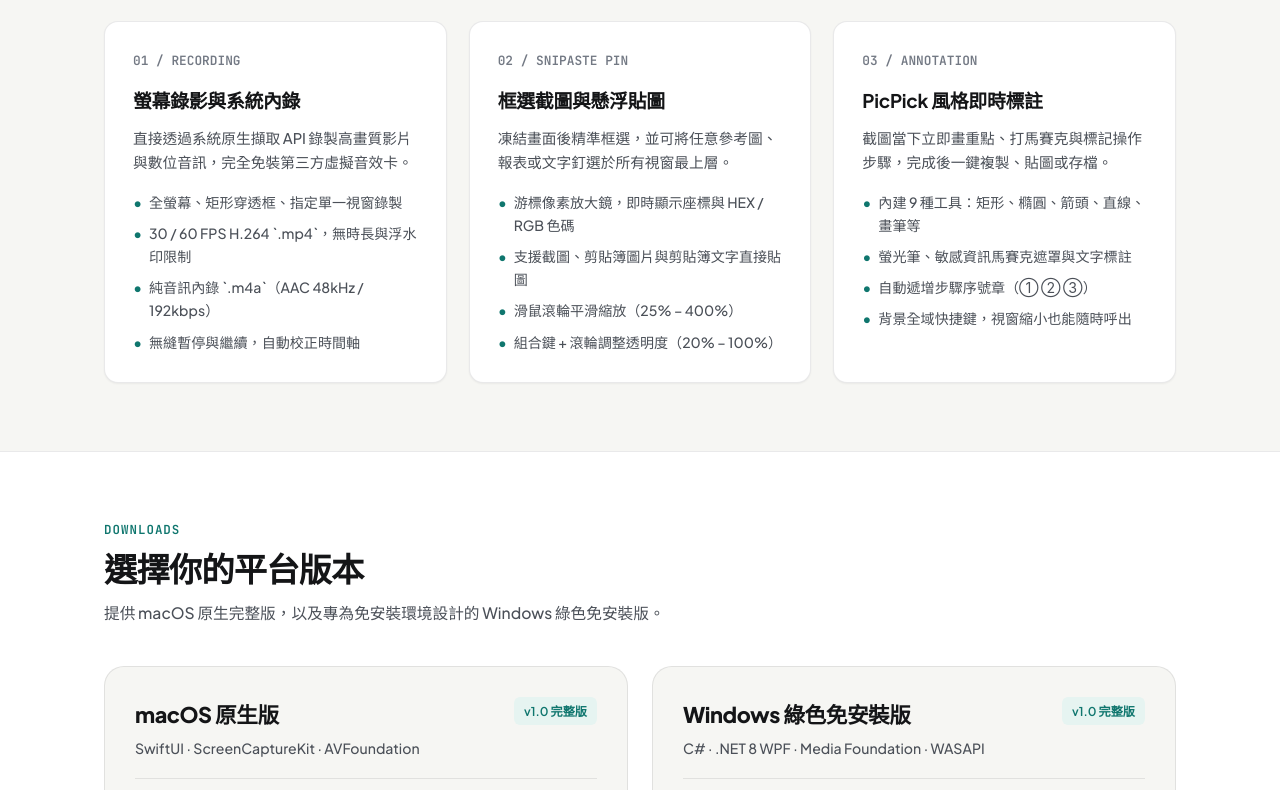
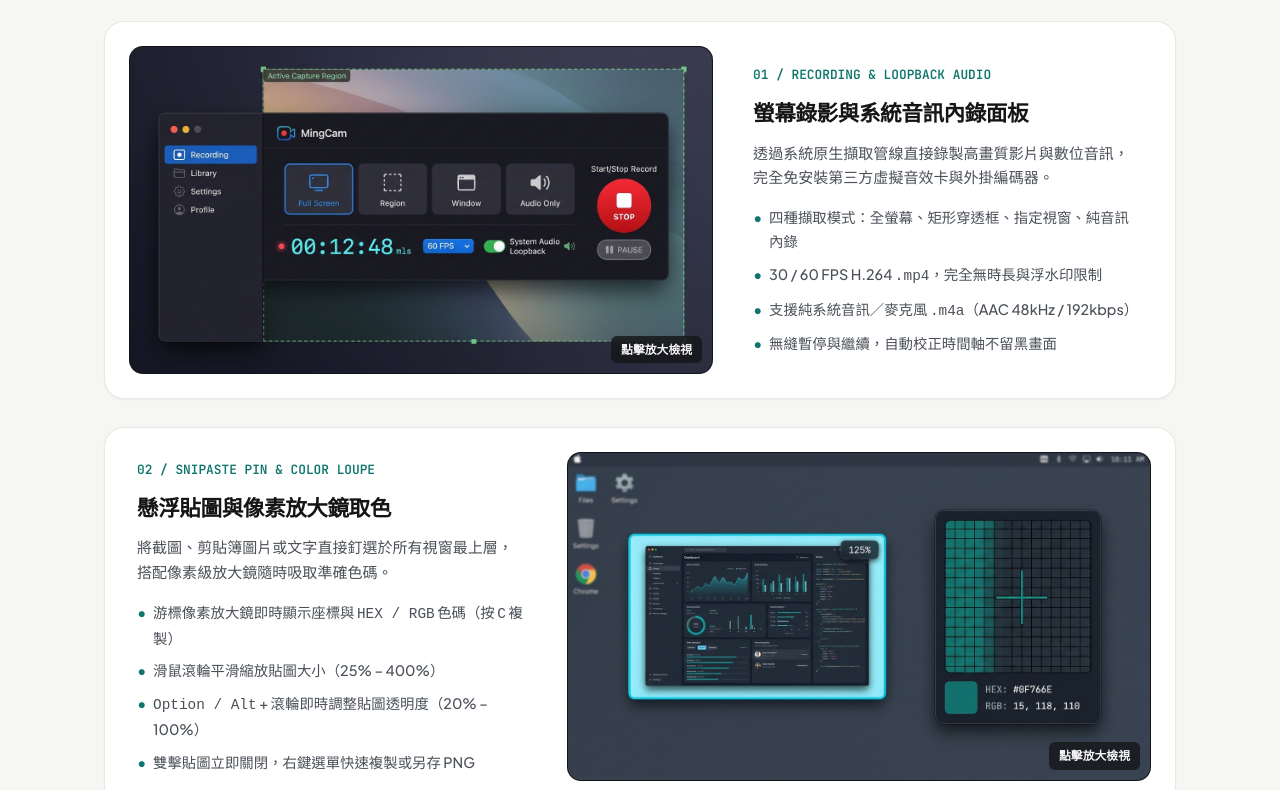
Before and after one commit to pc007ya/MingCam, a plain HTML site: page docs/index.html in a window 1280 px wide. Shown: the part 780-1570 px from the top of the page. Drawn offline with Linux system fonts and the light colour scheme.

Commit message:
Add visual tool panel illustrations and click-to-zoom lightbox to Features section

```diff
--- a/docs/index.html
+++ b/docs/index.html
@@ -506,43 +506,94 @@
     }
 
     /* Features */
-    .features-grid {
-      display: grid;
-      grid-template-columns: repeat(3, 1fr);
-      gap: 22px;
+    .features-stack {
+      display: flex;
+      flex-direction: column;
+      gap: 28px;
     }
 
-    .feature-card {
+    .feature-row {
+      display: grid;
+      grid-template-columns: 1.18fr 0.82fr;
+      gap: 32px;
+      align-items: center;
       background: var(--surface);
       border: 1px solid var(--border);
-      border-radius: var(--radius-md);
-      padding: 28px;
+      border-radius: var(--radius-lg);
+      padding: 24px;
       box-shadow: var(--shadow-sm);
-      transition: transform 0.18s ease, box-shadow 0.18s ease;
+      transition: box-shadow 0.2s ease;
     }
 
-    .feature-card:hover {
-      transform: translateY(-2px);
+    .feature-row:hover {
       box-shadow: var(--shadow-md);
+    }
+
+    .feature-row.reverse {
+      grid-template-columns: 0.82fr 1.18fr;
+    }
+
+    .feature-row.reverse .feature-media {
+      order: 2;
+    }
+
+    .feature-media {
+      position: relative;
+      border-radius: var(--radius-md);
+      overflow: hidden;
+      border: 1px solid var(--border);
+      background: #141517;
+      cursor: zoom-in;
+      aspect-ratio: 16 / 9;
+    }
+
+    .feature-media img {
+      width: 100%;
+      height: 100%;
+      object-fit: cover;
+      display: block;
+      transition: transform 0.35s ease;
+    }
+
+    .feature-media:hover img {
+      transform: scale(1.025);
+    }
+
+    .feature-media-hint {
+      position: absolute;
+      right: 10px;
+      bottom: 10px;
+      background: rgba(20, 21, 23, 0.78);
+      color: #f4f4f5;
+      font-size: 0.74rem;
+      font-weight: 600;
+      padding: 4px 10px;
+      border-radius: 6px;
+      backdrop-filter: blur(6px);
+      pointer-events: none;
+    }
+
+    .feature-body {
+      padding: 6px 8px;
     }
 
     .feature-num {
       font-family: var(--font-mono);
       font-size: 0.8rem;
       font-weight: 600;
-      color: var(--ink-muted);
-      margin-bottom: 14px;
+      color: var(--accent);
+      margin-bottom: 10px;
     }
 
-    .feature-card h3 {
-      font-size: 1.18rem;
-      font-weight: 700;
+    .feature-body h3 {
+      font-size: 1.35rem;
+      font-weight: 800;
       margin-bottom: 10px;
-      letter-spacing: -0.015em;
+      letter-spacing: -0.02em;
     }
 
-    .feature-card p {
-      font-size: 0.92rem;
+    .feature-body p {
+      font-size: 0.94rem;
       color: var(--ink-secondary);
       margin-bottom: 16px;
     }
@@ -551,8 +602,8 @@
       list-style: none;
       display: flex;
       flex-direction: column;
-      gap: 8px;
-      font-size: 0.88rem;
+      gap: 9px;
+      font-size: 0.9rem;
       color: var(--ink-secondary);
     }
 
@@ -567,6 +618,32 @@
       left: 0;
       color: var(--accent);
       font-weight: 700;
+    }
+
+    /* Lightbox */
+    .lightbox {
+      position: fixed;
+      inset: 0;
+      z-index: 100;
+      background: rgba(15, 17, 21, 0.86);
+      backdrop-filter: blur(8px);
+      display: none;
+      align-items: center;
+      justify-content: center;
+      padding: 28px;
+      cursor: zoom-out;
+    }
+
+    .lightbox.open {
+      display: flex;
+    }
+
+    .lightbox img {
+      max-width: min(1180px, 96vw);
+      max-height: 90vh;
+      border-radius: 12px;
+      box-shadow: 0 24px 60px rgba(0, 0, 0, 0.55);
+      border: 1px solid rgba(255, 255, 255, 0.14);
     }
 
     /* Downloads */
@@ -804,10 +881,15 @@
 
     @media (max-width: 900px) {
       .hero-grid,
-      .features-grid,
+      .feature-row,
+      .feature-row.reverse,
       .download-grid,
       .shortcuts-grid {
         grid-template-columns: 1fr;
+      }
+
+      .feature-row.reverse .feature-media {
+        order: 0;
       }
 
       .nav-links {
@@ -958,41 +1040,59 @@
           <p>免去同時安裝多套截圖與錄影軟體的困擾，全部採用系統原生擷取管線，啟動快速、資源佔用低。</p>
         </div>
 
-        <div class="features-grid">
-          <article class="feature-card">
-            <div class="feature-num">01 / RECORDING</div>
-            <h3>螢幕錄影與系統內錄</h3>
-            <p>直接透過系統原生擷取 API 錄製高畫質影片與數位音訊，完全免裝第三方虛擬音效卡。</p>
+        <div class="features-stack">
+          <article class="feature-row">
+            <div class="feature-media" data-lightbox="assets/recorder-panel.jpg" role="button" tabindex="0" aria-label="放大檢視錄影與音訊內錄面板">
+              <img src="assets/recorder-panel.jpg" alt="MingCam 螢幕錄影與系統音訊內錄控制面板" loading="lazy" />
+              <span class="feature-media-hint">點擊放大檢視</span>
+            </div>
+            <div class="feature-body">
+              <div class="feature-num">01 / RECORDING &amp; LOOPBACK AUDIO</div>
+              <h3>螢幕錄影與系統音訊內錄面板</h3>
+              <p>透過系統原生擷取管線直接錄製高畫質影片與數位音訊，完全免安裝第三方虛擬音效卡與外掛編碼器。</p>
               <ul class="feature-list">
-              <li>全螢幕、矩形穿透框、指定單一視窗錄製</li>
-              <li>30 / 60 FPS H.264 `.mp4`，無時長與浮水印限制</li>
-              <li>純音訊內錄 `.m4a`（AAC 48kHz / 192kbps）</li>
-              <li>無縫暫停與繼續，自動校正時間軸</li>
+                <li>四種擷取模式：全螢幕、矩形穿透框、指定視窗、純音訊內錄</li>
+                <li>30 / 60 FPS H.264 <code>.mp4</code>，完全無時長與浮水印限制</li>
+                <li>支援純系統音訊／麥克風 <code>.m4a</code>（AAC 48kHz / 192kbps）</li>
+                <li>無縫暫停與繼續，自動校正時間軸不留黑畫面</li>
               </ul>
+            </div>
           </article>
 
-          <article class="feature-card">
-            <div class="feature-num">02 / SNIPASTE PIN</div>
-            <h3>框選截圖與懸浮貼圖</h3>
-            <p>凍結畫面後精準框選，並可將任意參考圖、報表或文字釘選於所有視窗最上層。</p>
+          <article class="feature-row reverse">
+            <div class="feature-media" data-lightbox="assets/snipaste-panel.jpg" role="button" tabindex="0" aria-label="放大檢視懸浮貼圖與像素放大鏡取色面板">
+              <img src="assets/snipaste-panel.jpg" alt="MingCam Snipaste 風格懸浮貼圖與像素取色放大鏡面板" loading="lazy" />
+              <span class="feature-media-hint">點擊放大檢視</span>
+            </div>
+            <div class="feature-body">
+              <div class="feature-num">02 / SNIPASTE PIN &amp; COLOR LOUPE</div>
+              <h3>懸浮貼圖與像素放大鏡取色</h3>
+              <p>將截圖、剪貼簿圖片或文字直接釘選於所有視窗最上層，搭配像素級放大鏡隨時吸取準確色碼。</p>
               <ul class="feature-list">
-              <li>游標像素放大鏡，即時顯示座標與 HEX / RGB 色碼</li>
-              <li>支援截圖、剪貼簿圖片與剪貼簿文字直接貼圖</li>
-              <li>滑鼠滾輪平滑縮放（25% – 400%）</li>
-              <li>組合鍵 + 滾輪調整透明度（20% – 100%）</li>
+                <li>游標像素放大鏡即時顯示座標與 <code>HEX / RGB</code> 色碼（按 <code>C</code> 複製）</li>
+                <li>滑鼠滾輪平滑縮放貼圖大小（25% – 400%）</li>
+                <li><code>Option / Alt</code> + 滾輪即時調整貼圖透明度（20% – 100%）</li>
+                <li>雙擊貼圖立即關閉，右鍵選單快速複製或另存 PNG</li>
               </ul>
+            </div>
           </article>
 
-          <article class="feature-card">
-            <div class="feature-num">03 / ANNOTATION</div>
-            <h3>PicPick 風格即時標註</h3>
-            <p>截圖當下立即畫重點、打馬賽克與標記操作步驟，完成後一鍵複製、貼圖或存檔。</p>
+          <article class="feature-row">
+            <div class="feature-media" data-lightbox="assets/annotation-panel.jpg" role="button" tabindex="0" aria-label="放大檢視 9 種 PicPick 即時標註工具列面板">
+              <img src="assets/annotation-panel.jpg" alt="MingCam PicPick 風格 9 種即時標註工具列面板" loading="lazy" />
+              <span class="feature-media-hint">點擊放大檢視</span>
+            </div>
+            <div class="feature-body">
+              <div class="feature-num">03 / PICPICK 9-TOOL ANNOTATION</div>
+              <h3>9 種 PicPick 風格即時標註工具列</h3>
+              <p>框選截圖後立即浮現工具列，現場畫箭頭、標序號、打馬賽克，完成後一鍵釘選貼圖、複製或存檔。</p>
               <ul class="feature-list">
-              <li>內建 9 種工具：矩形、橢圓、箭頭、直線、畫筆等</li>
-              <li>螢光筆、敏感資訊馬賽克遮罩與文字標註</li>
-              <li>自動遞增步驟序號章（① ② ③）</li>
+                <li>內建 9 種工具：矩形、橢圓、箭頭、直線、畫筆、螢光筆、馬賽克、序號章、文字</li>
+                <li>自動遞增步驟序號章（① ② ③）與真實像素馬賽克遮罩</li>
+                <li>7 色調色盤、3 段筆觸粗細、<code>⌘Z / Ctrl+Z</code> 復原與一鍵清空</li>
                 <li>背景全域快捷鍵，視窗縮小也能隨時呼出</li>
               </ul>
+            </div>
           </article>
         </div>
       </div>
@@ -1225,6 +1325,10 @@
     </div>
   </footer>
 
+  <div class="lightbox" id="lightbox" aria-hidden="true">
+    <img id="lightbox-img" src="" alt="放大預覽" />
+  </div>
+
   <script>
     // Interactive mode showcase tabs
     document.querySelectorAll('.showcase-tab').forEach((btn) => {
@@ -1238,6 +1342,34 @@
           panel.classList.toggle('active', panel.id === 'panel-' + target);
         });
       });
+    });
+
+    // Feature panel lightbox zoom
+    const lightbox = document.getElementById('lightbox');
+    const lightboxImg = document.getElementById('lightbox-img');
+    document.querySelectorAll('[data-lightbox]').forEach((el) => {
+      const openBox = () => {
+        lightboxImg.src = el.dataset.lightbox;
+        lightbox.classList.add('open');
+        lightbox.setAttribute('aria-hidden', 'false');
+      };
+      el.addEventListener('click', openBox);
+      el.addEventListener('keydown', (e) => {
+        if (e.key === 'Enter' || e.key === ' ') {
+          e.preventDefault();
+          openBox();
+        }
+      });
+    });
+    lightbox.addEventListener('click', () => {
+      lightbox.classList.remove('open');
+      lightbox.setAttribute('aria-hidden', 'true');
+    });
+    document.addEventListener('keydown', (e) => {
+      if (e.key === 'Escape' && lightbox.classList.contains('open')) {
+        lightbox.classList.remove('open');
+        lightbox.setAttribute('aria-hidden', 'true');
+      }
     });
 
     // Copy build command
```
Also changed, not shown: docs/assets/annotation-panel.jpg (added), docs/assets/recorder-panel.jpg (added), docs/assets/snipaste-panel.jpg (added), 1 other file. Lines whose indentation alone changed are shown as unchanged.
